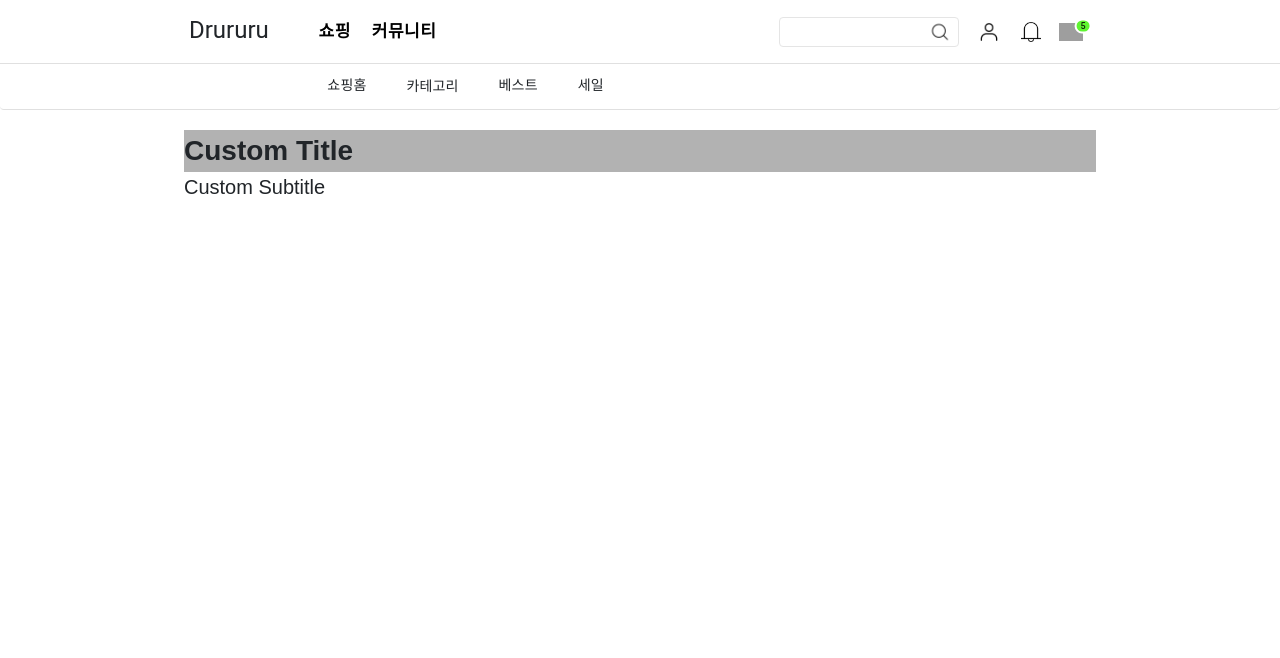
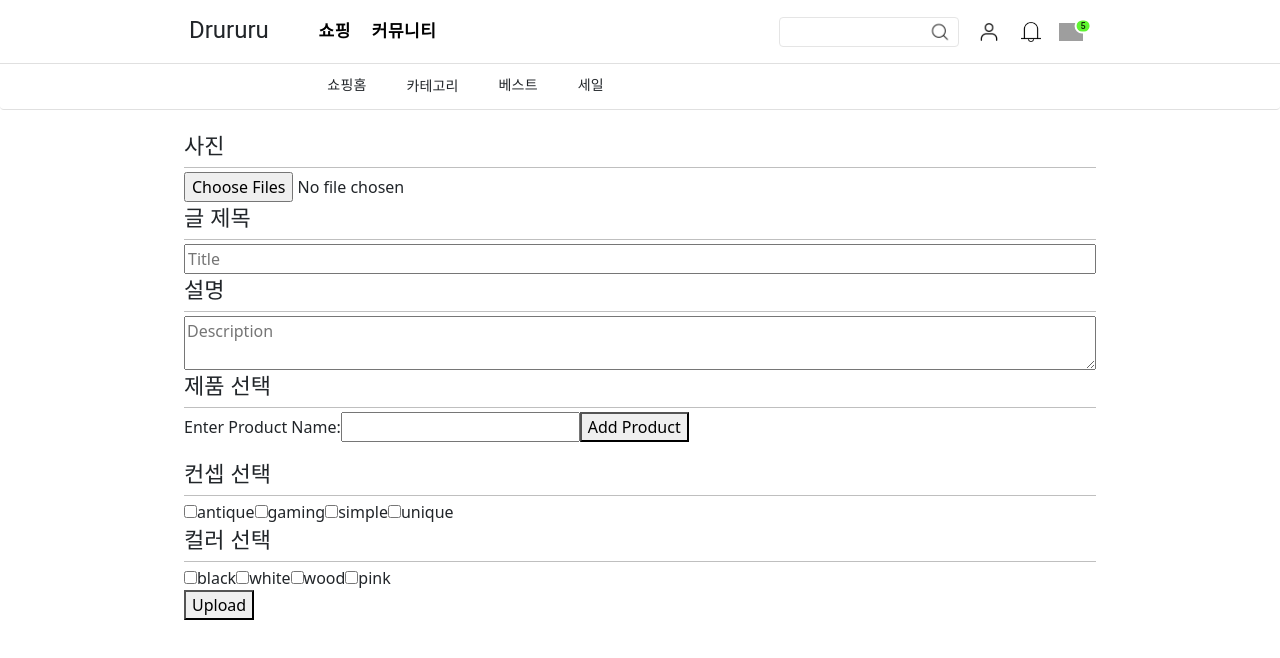
Before and after one commit to ZayaDB/ezkorea, a React (Create React App) app: page /community/post in a window 1280 px wide. Shown: the top 658 px of the page. Built offline with nearby package versions, Linux system fonts and the light colour scheme; grey boxes are pictures that could not be loaded.

Commit message:
feat: 커뮤니티 포스팅 페이지 기능구현

```diff
--- a/package.json
+++ b/package.json
@@ -23,6 +23,7 @@
     "react": "^18.3.1",
     "react-bootstrap": "^2.10.2",
     "react-dom": "^18.3.1",
+    "react-hook-form": "^7.51.4",
     "react-redux": "^9.1.2",
     "react-router-dom": "^6.23.0",
     "react-scripts": "5.0.1",
--- /dev/null
+++ b/src/components/community/post/SubTitle.tsx
@@ -0,0 +1,36 @@
+import { Typography } from '@mui/material';
+import Divider from '@mui/material/Divider';
+import theme from '../../../styles/theme';
+import { styled } from '@mui/material';
+
+interface SubTitleProps {
+  text: string;
+}
+
+const SubTitle: React.FC<SubTitleProps> = ({ text }) => {
+  return (
+    <>
+      <SubTitleText
+        fontSize={theme.typography.h2.fontSize}
+        fontWeight={theme.typography.h2.fontWeight}
+      >
+        {text}
+      </SubTitleText>
+      <SubTitleDivider />
+    </>
+  );
+};
+
+export default SubTitle;
+
+// Typography를 상속받아 SubTitleText 스타일 컴포넌트 정의
+const SubTitleText = styled(Typography)(({ theme }) => ({
+  fontSize: theme.typography.h2.fontSize,
+  fontWeight: theme.typography.h2.fontWeight,
+}));
+
+// Divider를 상속받아 SubTitleDivider 스타일 컴포넌트 정의
+const SubTitleDivider = styled(Divider)(({ theme }) => ({
+  margin: '4px 0px', // 위아래 마진을 4px, 좌우 마진을 0px로 설정
+  borderColor: theme.palette.common.black, // 배경색을 테마의 검정색으로 설정
+}));
--- a/src/pages/CommunityPostPage.tsx
+++ b/src/pages/CommunityPostPage.tsx
@@ -1,24 +1,274 @@
+import React, { useState } from 'react';
+import { useForm, SubmitHandler } from 'react-hook-form';
 import ContentArea from '../styles/ContentArea';
-import { Typography } from '@mui/material';
-import theme from '../styles/theme';
+import { Box, Typography } from '@mui/material';
 
-export default function CommunityPostPage() {
+import SubTitle from '../components/community/post/SubTitle';
+
+interface IFormInput {
+  files: File[];
+  title: string;
+  description: string;
+  concepts: string[];
+  colors: string[];
+  submissionConcepts?: string;
+  submissionColors?: string;
+}
+
+function CommunityPostPage() {
+  const {
+    register,
+    handleSubmit,
+    formState: { errors },
+    setError,
+    clearErrors,
+  } = useForm<IFormInput>({});
+
+  console.log('formState errors1:', errors);
+  const [files, setFiles] = useState<File[]>([]);
+
+  const [products, setProducts] = useState<string[]>([]);
+  const [productName, setProductName] = useState('');
+  const [selectedConcepts, setSelectedConcepts] = useState<string[]>([]);
+  const [selectedColors, setSelectedColors] = useState<string[]>([]);
+
+  const onSubmit: SubmitHandler<IFormInput> = (data, event?) => {
+    console.log('handleSubmit 함수가 호출되었습니다.');
+    console.log(data);
+    const completeData = {
+      fileLength: files.length,
+      ...data,
+      products: products,
+      concepts: selectedConcepts,
+      colors: selectedColors,
+    };
+
+    console.log('Complete submission data:', completeData);
+
+    if (!selectedConcepts.length || !selectedColors.length) {
+      if (!selectedConcepts.length) {
+        setError('submissionConcepts', {
+          type: 'manual',
+          message: '하나 이상의 컨셉을 선택해주세요.',
+        });
+      }
+      if (!selectedColors.length) {
+        setError('submissionColors', {
+          type: 'manual',
+          message: '하나 이상의 컬러를 선택해주세요.',
+        });
+      }
+      return;
+    }
+
+    clearErrors();
+  };
+
+  // 파일 선택 핸들러
+  const handleFileChange = (event: React.ChangeEvent<HTMLInputElement>) => {
+    if (event.target.files) {
+      const fileArray = Array.from(event.target.files);
+      const newFiles = [...files, ...fileArray];
+      if (newFiles.length < 1 || newFiles.length > 4) {
+        setError('files', {
+          type: 'manual',
+          message: '1개 이상 4개 이하의 사진을 업로드해주세요.',
+        });
+        console.log('사진 에러');
+      } else {
+        clearErrors('files');
+        setFiles(newFiles);
+      }
+    }
+  };
+
+  // 파일 제거 핸들러
+  const handleRemoveFile = (fileIndex: number) => {
+    const newFiles = files.filter((_, index) => index !== fileIndex);
+    if (newFiles.length < 1) {
+      setError('files', {
+        type: 'manual',
+        message: '1개의 이미지는 필수로 첨부해주세요.',
+      });
+    } else {
+      clearErrors('files');
+      setFiles(newFiles);
+    }
+  };
+  const addProduct = () => {
+    if (productName && !products.includes(productName)) {
+      setProducts([...products, productName]);
+      setProductName(''); // 입력 필드 초기화
+    }
+  };
+
+  //제품평 인풋창에서 엔터 누르면 추가
+  const handleKeyPress = (event: React.KeyboardEvent<HTMLInputElement>) => {
+    if (event.key === 'Enter') {
+      event.preventDefault(); // 엔터 키로 인한 폼 제출 방지
+      addProduct();
+    }
+  };
+
+  const handleCheckboxChange = (
+    type: 'concepts' | 'colors',
+    value: string,
+    checked: boolean
+  ) => {
+    const setter =
+      type === 'concepts' ? setSelectedConcepts : setSelectedColors;
+    setter(prev =>
+      checked ? [...prev, value] : prev.filter(item => item !== value)
+    );
+  };
+
   return (
-    <>
-      <ContentArea>
-        <Typography
-          sx={{
-            fontSize: '28px',
-            fontWeight: 700,
-            backgroundColor: theme.palette.grey[300],
-          }}
-        >
-          Custom Title
-        </Typography>
-        <Typography sx={{ fontSize: '20px', fontWeight: 500 }}>
-          Custom Subtitle
-        </Typography>
-      </ContentArea>
-    </>
+    <ContentArea>
+      <form onSubmit={handleSubmit(onSubmit)}>
+        <Box display='flex' flexDirection='column'>
+          <SubTitle text='사진'></SubTitle>
+          <Box display='flex' flexDirection='row'>
+            <input type='file' multiple onChange={handleFileChange} />
+
+            {files.map((file, index) => {
+              const imageUrl = URL.createObjectURL(file);
+              return (
+                <div
+                  key={index}
+                  style={{
+                    position: 'relative',
+                    display: 'inline-block',
+                    margin: '10px',
+                  }}
+                >
+                  <img
+                    src={imageUrl}
+                    alt={`Preview ${index + 1}`}
+                    style={{ width: '100px', height: '100px' }}
+                    onLoad={() => URL.revokeObjectURL(imageUrl)}
+                  />
+                  <button
+                    type='button'
+                    style={{
+                      position: 'absolute',
+                      top: '0',
+                      right: '0',
+                      padding: '2px 5px',
+                      lineHeight: '1',
+                      color: 'white',
+                      backgroundColor: 'red',
+                      border: 'none',
+                      cursor: 'pointer',
+                    }}
+                    onClick={() => handleRemoveFile(index)}
+                  >
+                    X
+                  </button>
+                </div>
+              );
+            })}
+            {errors.files && <p>{errors.files.message}</p>}
+          </Box>
+          <SubTitle text='글 제목'></SubTitle>
+
+          <input
+            type='text'
+            placeholder='Title'
+            {...register('title', {
+              required: '제목을 입력해주세요.',
+              maxLength: {
+                value: 20,
+                message: '20자 이내로 입력해주세요',
+              },
+            })}
+          />
+          {errors.title && <p>{errors.title.message}</p>}
+          <SubTitle text='설명'></SubTitle>
+
+          <textarea
+            placeholder='Description'
+            {...register('description', {
+              required: '설명을 입력해주세요.',
+              maxLength: {
+                value: 2000,
+                message: '설명은 2000자 이내로 입력해주세요.',
+              },
+            })}
+          />
+          {errors.description && <p>{errors.description.message}</p>}
+          <SubTitle text='제품 선택'></SubTitle>
+
+          <div>
+            Enter Product Name:
+            <input
+              type='text'
+              value={productName}
+              onChange={e => setProductName(e.target.value)}
+              onKeyDown={handleKeyPress}
+            />
+            <button type='button' onClick={addProduct}>
+              Add Product
+            </button>
+            <ul>
+              {products.map((product, index) => (
+                <li key={index}>
+                  {product}
+                  <button
+                    type='button'
+                    onClick={() =>
+                      setProducts(currentProducts =>
+                        currentProducts.filter((_, i) => i !== index)
+                      )
+                    }
+                  >
+                    X
+                  </button>
+                </li>
+              ))}
+            </ul>
+          </div>
+
+          <div>
+            <SubTitle text='컨셉 선택'></SubTitle>
+            {['antique', 'gaming', 'simple', 'unique'].map(concept => (
+              <label key={concept}>
+                <input
+                  type='checkbox'
+                  checked={selectedConcepts.includes(concept)}
+                  onChange={e =>
+                    handleCheckboxChange('concepts', concept, e.target.checked)
+                  }
+                />
+                {concept}
+              </label>
+            ))}
+            {errors.submissionConcepts && (
+              <p>{errors.submissionConcepts.message}</p>
+            )}
+          </div>
+          <div>
+            <SubTitle text='컬러 선택'></SubTitle>
+            {['black', 'white', 'wood', 'pink'].map(color => (
+              <label key={color}>
+                <input
+                  type='checkbox'
+                  checked={selectedColors.includes(color)}
+                  onChange={e =>
+                    handleCheckboxChange('colors', color, e.target.checked)
+                  }
+                />
+                {color}
+              </label>
+            ))}
+            {errors.submissionColors && (
+              <p>{errors.submissionColors.message}</p>
+            )}
+          </div>
+        </Box>
+        <button type='submit'>Upload</button>
+      </form>
+    </ContentArea>
   );
 }
+
+export default CommunityPostPage;
```
Also changed, not shown: 1 other file (tests, documents, lock files or other folders).
